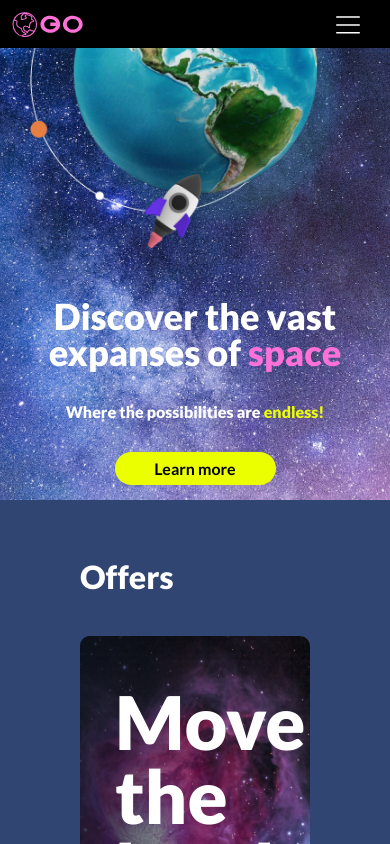
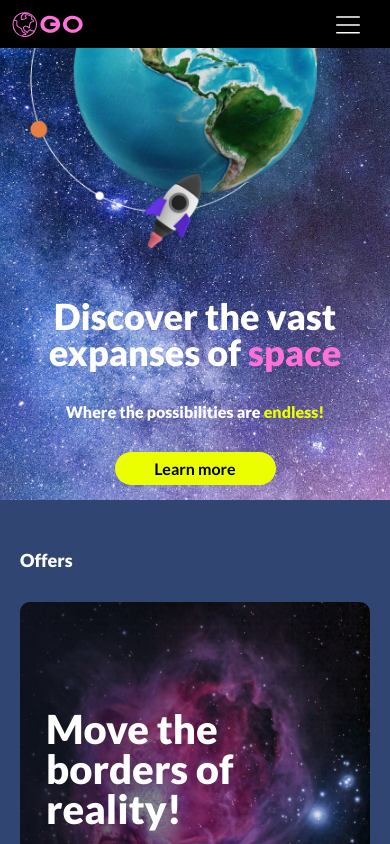
Before and after one commit to PetrBukov/test-softswiss, a React (Create React App) app: page / in a window 390 px wide. Built offline with nearby package versions, Linux system fonts and the light colour scheme.

Commit message:
feat: add adaptive styles to OffersList

```diff
--- a/src/App.scss
+++ b/src/App.scss
@@ -68,3 +68,25 @@ h2 {
   color: var(--true-white);
   margin: 0px;
 }
+
+@media screen and (max-width: 1247px) {
+  .main-content {
+    padding: 55px 30px 53px 30px;
+  }
+
+  h2 {
+    font-size: 24px;
+    line-height: 28.8px;
+  }
+}
+
+@media screen and (max-width: 768px) {
+  .main-content {
+    padding: 50px 20px;
+  }
+
+  h2 {
+    font-size: 18px;
+    line-height: 21.6px;
+  }
+}
--- a/src/components/OffersList/OffersList.constants.js
+++ b/src/components/OffersList/OffersList.constants.js
@@ -2,7 +2,7 @@ export const OFFERS_LIST = [
   {
     id: "offer-1",
     title: "Move the borders of reality!",
-    subtitle: "Go on a space adventure - it's possible with us!",
+    subtitle: "Go on a space adventure",
   },
   {
     id: "offer-2",
--- a/src/components/OffersList/OffersList.scss
+++ b/src/components/OffersList/OffersList.scss
@@ -8,11 +8,6 @@
     grid-template-columns: 1fr 1fr;
     gap: 40px;
   }
-
-  &__item:first-of-type,
-  &__item:last-of-type {
-    grid-column: span 2;
-  }
 }
 
 .offer {
@@ -22,22 +17,6 @@
   overflow: hidden;
 
   color: var(--true-white);
-
-  &:first-of-type,
-  &:last-of-type {
-    padding: 36 0 0 35px;
-
-    .offer__title {
-      font-size: 74px;
-      line-height: 74px;
-      max-width: 634px;
-    }
-
-    .offer__subtitle {
-      font-size: 26px;
-      line-height: 31.2px;
-    }
-  }
 
   &:first-of-type {
     background: url(../../assets/space-2.jpg) no-repeat center center / cover;
@@ -103,6 +82,8 @@
     font-size: 22px;
     line-height: 26.4px;
     letter-spacing: 0px;
+
+    cursor: pointer;
   }
 
   &__inner {
@@ -113,3 +94,76 @@
     gap: 22px;
   }
 }
+
+@media screen and (min-width: 1248px) {
+  .offer {
+    &:first-of-type,
+    &:last-of-type {
+      padding: 36 0 0 35px;
+
+      .offer__title {
+        font-size: 74px;
+        line-height: 74px;
+        max-width: 634px;
+      }
+
+      .offer__subtitle {
+        font-size: 26px;
+        line-height: 31.2px;
+      }
+    }
+
+    &:first-of-type .offer__subtitle::after {
+      display: "inline";
+      content: " - it's possible with us!";
+    }
+  }
+
+  .offers-list {
+    &__item:first-of-type,
+    &__item:last-of-type {
+      grid-column: span 2;
+    }
+  }
+}
+
+@media screen and (max-width: 1247px) {
+  .offer {
+    padding: 107px 0 0 26px;
+
+    &__title {
+      font-size: 40px;
+      line-height: 40px;
+      max-width: 220px;
+    }
+
+    &__subtitle {
+      font-size: 16px;
+      line-height: 19.2px;
+    }
+
+    &__button {
+      width: 161px;
+      height: 33px;
+
+      font-size: 16px;
+      line-height: 19.2px;
+    }
+  }
+
+  .offers-list {
+    gap: 30px;
+
+    &__grid {
+      gap: 30px;
+    }
+  }
+}
+
+@media screen and (max-width: 768px) {
+  .offers-list {
+    &__grid {
+      grid-template-columns: 1fr;
+    }
+  }
+}
```
